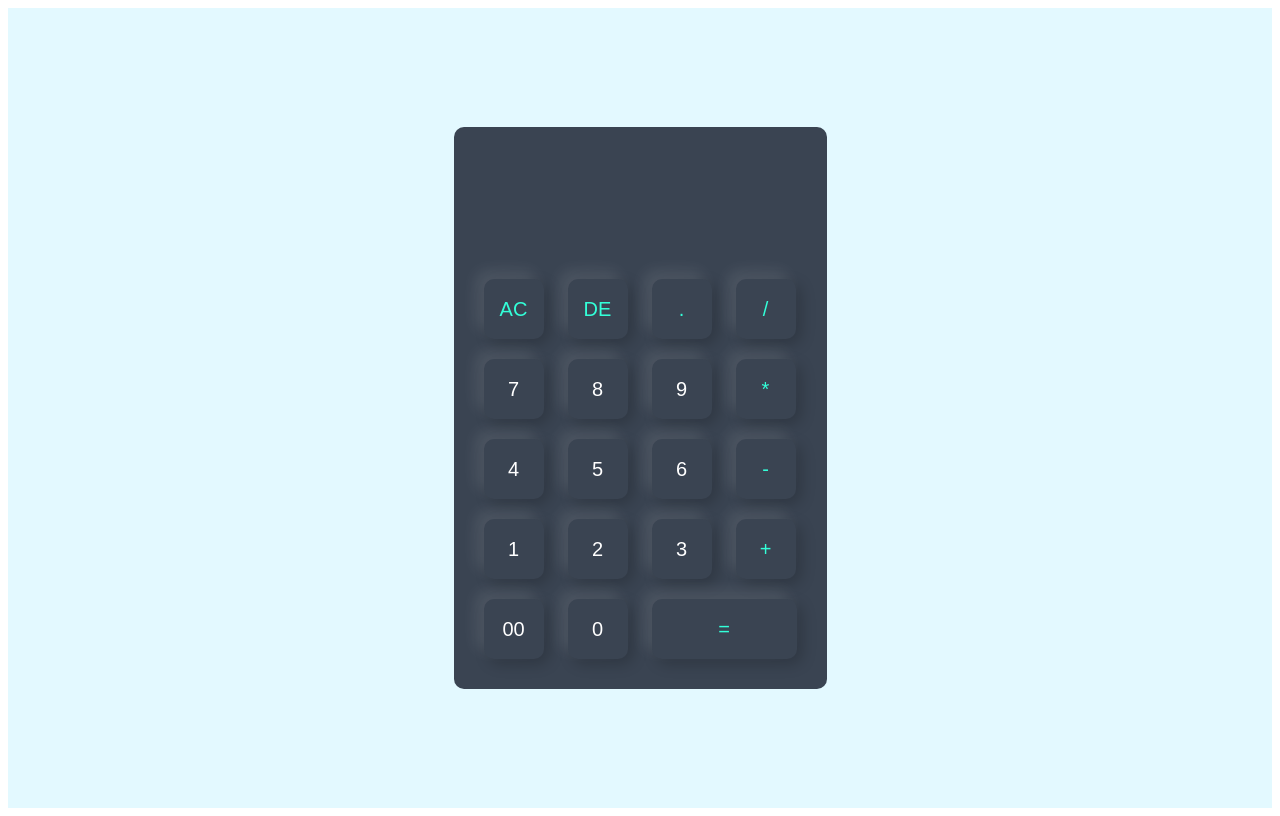
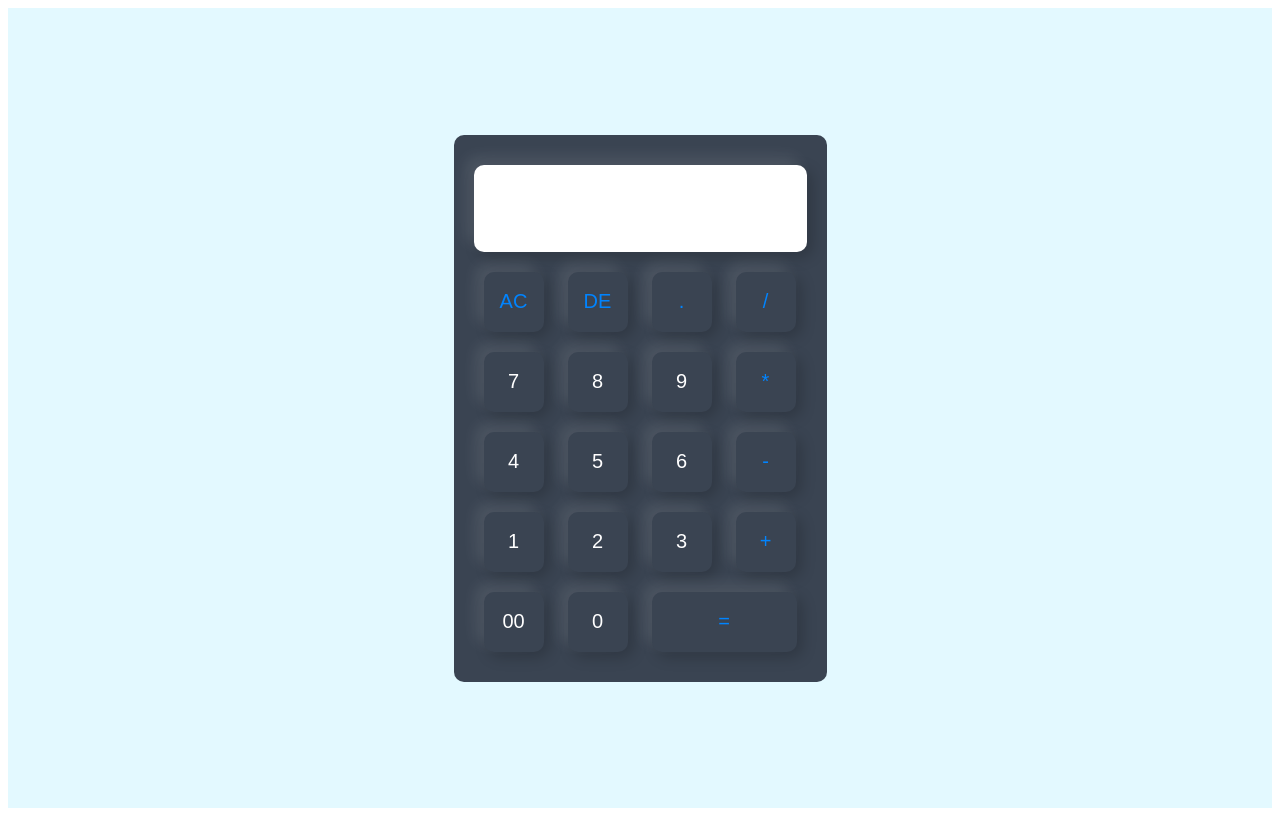
Before and after one commit to supritimondal1102/Calculator, a plain HTML site: page index.html in a window 1280 px wide. Drawn offline with Linux system fonts and the light colour scheme.

Commit message:
some styling and function added

```diff
--- a/style.css
+++ b/style.css
@@ -28,13 +28,19 @@
 form .display{
     display: flex;
     justify-content: flex-end;
-    margin: 20px 0;
+    margin: 10px 0;
+    background-color: #fff;
+    border-radius: 10px;
+    padding-top: 5px;
+    box-shadow: -8px -8px 15px rgba(255, 255, 255, 0.1),5px 5px 15px rgba(0, 0, 0, 0.2);
+
 }
 form .display input{
     text-align: right;
     flex: 1;
     font-size: 45px;
     box-shadow: none;
+    color: #000;
 }
 form input.equal{
     width: 145px;
@@ -42,5 +48,12 @@ form input.equal{
 
 
 form input.operator{
-    color: #33ffd8;
+    color: #0084ff;
 }
+form input.operator:hover{
+    transform: scale(1.15);
+    transition: 0.5s ease-in-out;
+    box-shadow: 5px 5px 5px #44a5ff,5px 5px 25px #44a5ff;
+    color: #44a5ff;
+
+}
```
